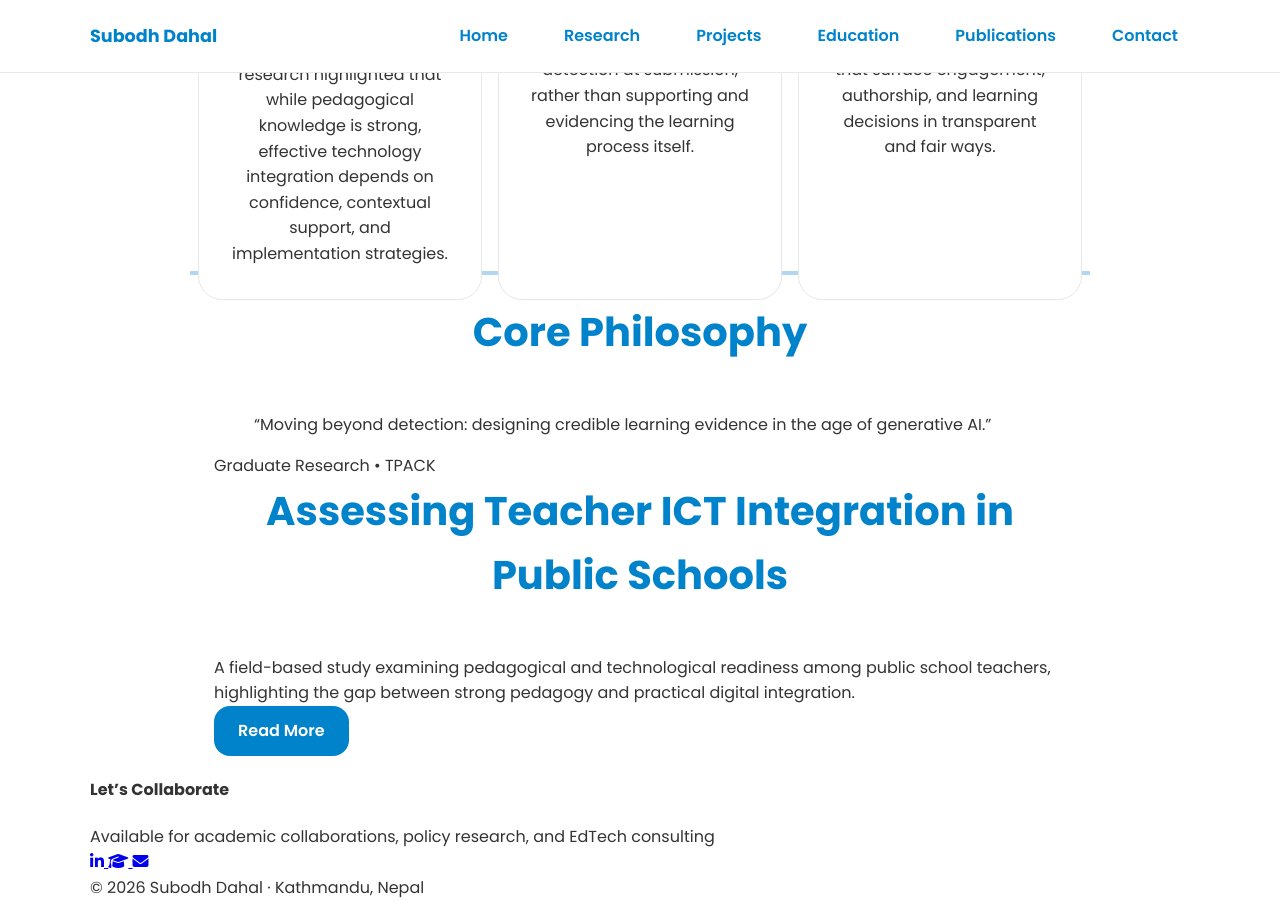
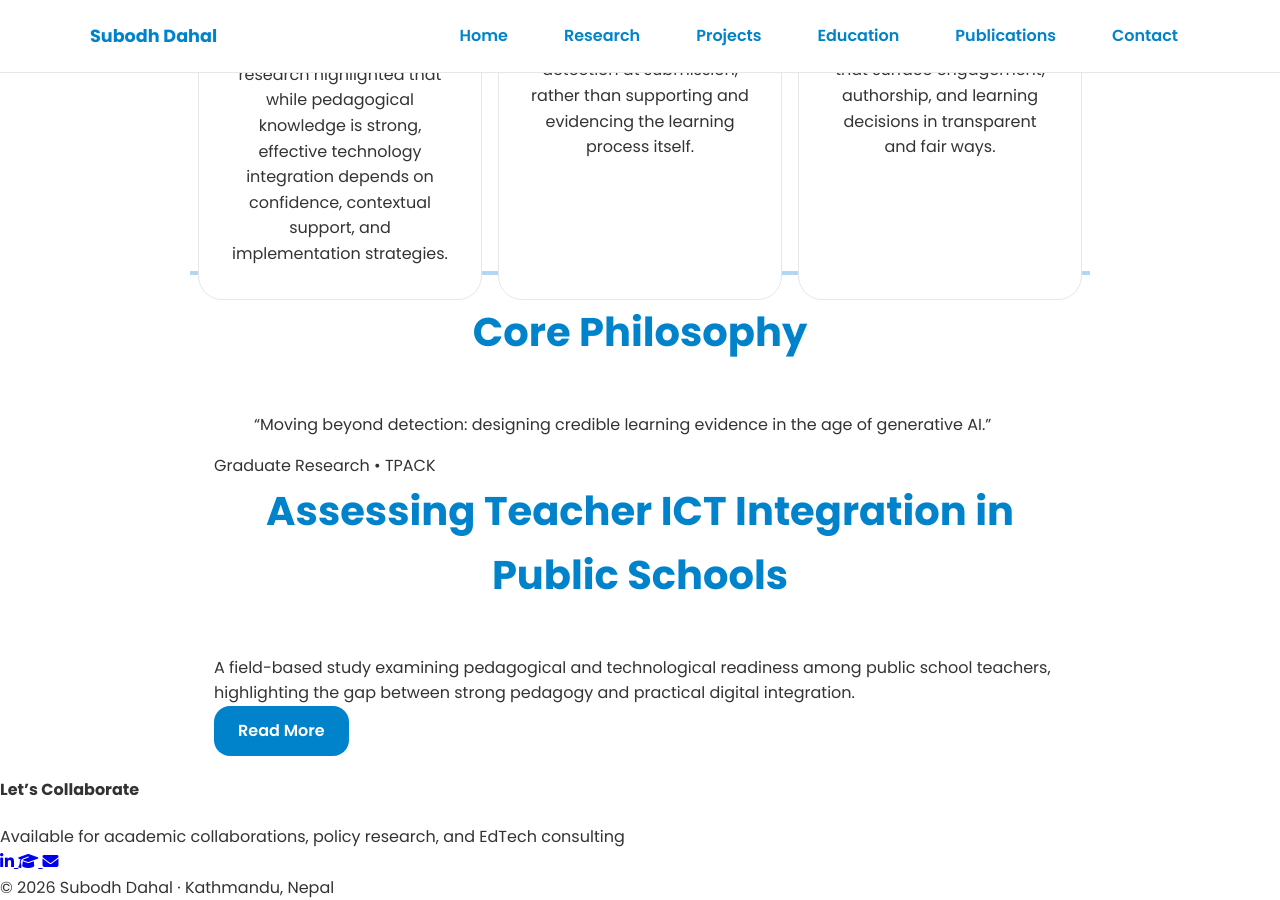
Before and after one commit to dahalsubodh/dahalsubodh.github.io, a Jekyll site: the page built from index.md, in a window 1280 px wide and 900 px high, scrolled down 905 px. Built offline with Jekyll 4.4.1, drawn with Linux system fonts in a browser that asks for light colours.

Commit message:
Update footer.html

```diff
--- a/_includes/footer.html
+++ b/_includes/footer.html
@@ -1,5 +1,5 @@
 <footer class="site-footer">
-  <div class="container footer-container">
+  <div class="footer-container">
 
     <h4>Let’s Collaborate</h4>
     <p class="footer-tagline">
```
